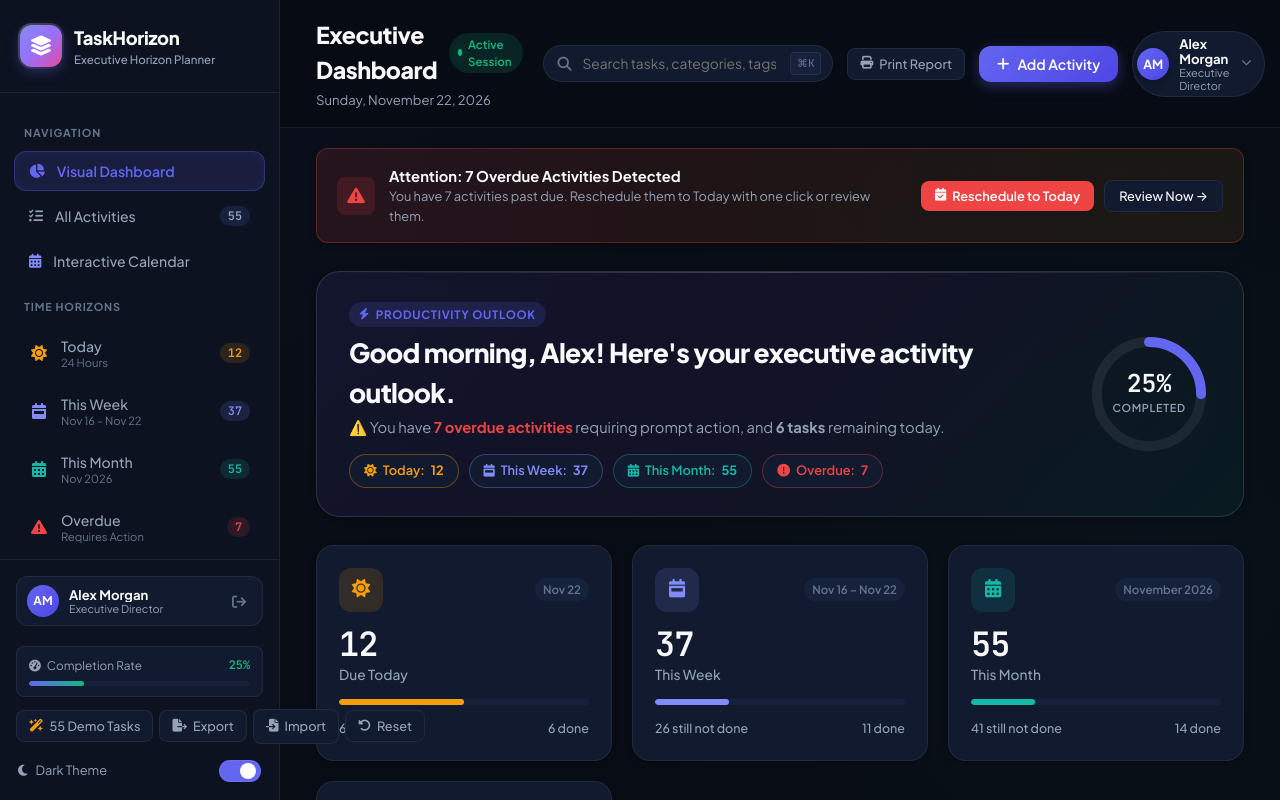
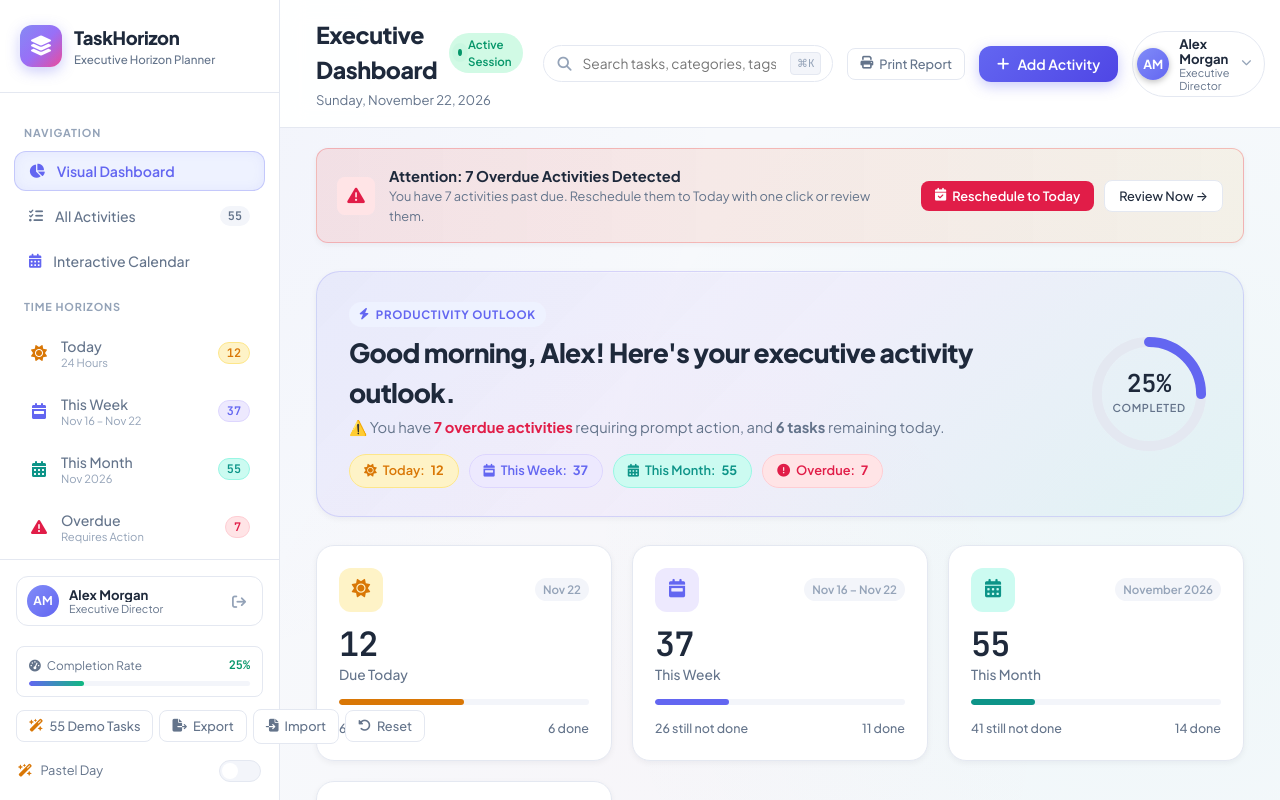
Before and after one commit to dhana2812/ToDoApp, a plain HTML site: page index.html in a window 1280 px wide. Drawn offline with nearby package versions, Linux system fonts and the light colour scheme.

Commit message:
Update application theme to executive pastel color palette with soft porcelain surfaces, pastel time horizons, and pastel dusk mode

```diff
--- a/app.js
+++ b/app.js
@@ -1196,13 +1196,17 @@ function renderCharts(stats) {
       state.charts.status.destroy();
     }
 
+    const statusPastelColors = isDark
+      ? ['#6ee7b7', '#fcd34d', '#fda4af']
+      : ['#34d399', '#fbbf24', '#f87171'];
+
     state.charts.status = new Chart(statusCtx, {
       type: 'doughnut',
       data: {
         labels: ['Completed', 'Still Not Done', 'Overdue'],
         datasets: [{
           data: [stats.completed, stats.stillNotDone, stats.overdue],
-          backgroundColor: ['#10b981', '#f59e0b', '#ef4444'],
+          backgroundColor: statusPastelColors,
           borderWidth: 0,
           hoverOffset: 6
         }]
@@ -1215,9 +1219,9 @@ function renderCharts(stats) {
             display: false
           },
           tooltip: {
-            backgroundColor: isDark ? '#16223b' : '#ffffff',
-            titleColor: isDark ? '#f8fafc' : '#0f172a',
-            bodyColor: isDark ? '#94a3b8' : '#475569',
+            backgroundColor: isDark ? '#1a2236' : '#ffffff',
+            titleColor: isDark ? '#f8fafc' : '#1e293b',
+            bodyColor: isDark ? '#94a3b8' : '#64748b',
             borderColor: isDark ? 'rgba(255,255,255,0.1)' : '#e2e8f0',
             borderWidth: 1,
             padding: 10,
@@ -1237,10 +1241,13 @@ function renderCharts(stats) {
 
     const legendEl = document.getElementById('statusChartLegend');
     if (legendEl) {
+      const dotColors = isDark
+        ? { done: '#6ee7b7', pending: '#fcd34d', overdue: '#fda4af' }
+        : { done: '#34d399', pending: '#fbbf24', overdue: '#f87171' };
       legendEl.innerHTML = `
-        <span class="legend-item"><span class="legend-dot" style="background:#10b981;"></span> Done (${stats.completed})</span>
-        <span class="legend-item"><span class="legend-dot" style="background:#f59e0b;"></span> Pending (${stats.stillNotDone})</span>
-        <span class="legend-item"><span class="legend-dot" style="background:#ef4444;"></span> Overdue (${stats.overdue})</span>
+        <span class="legend-item"><span class="legend-dot" style="background:${dotColors.done};"></span> Done (${stats.completed})</span>
+        <span class="legend-item"><span class="legend-dot" style="background:${dotColors.pending};"></span> Pending (${stats.stillNotDone})</span>
+        <span class="legend-item"><span class="legend-dot" style="background:${dotColors.overdue};"></span> Overdue (${stats.overdue})</span>
       `;
     }
   }
@@ -1251,6 +1258,11 @@ function renderCharts(stats) {
     if (state.charts.horizon) {
       state.charts.horizon.destroy();
     }
+
+    const horizonPendingPastel = isDark
+      ? ['#fcd34d', '#93c5fd', '#5eead4']
+      : ['#fbbf24', '#818cf8', '#2dd4bf'];
+    const horizonDonePastel = isDark ? '#6ee7b7' : '#34d399';
 
     state.charts.horizon = new Chart(horizonCtx, {
       type: 'bar',
@@ -1260,13 +1272,13 @@ function renderCharts(stats) {
           {
             label: 'Still Not Done',
             data: [stats.today.pending, stats.week.pending, stats.month.pending],
-            backgroundColor: ['#f59e0b', '#818cf8', '#14b8a6'],
+            backgroundColor: horizonPendingPastel,
             borderRadius: 6
           },
           {
             label: 'Completed',
             data: [stats.today.done, stats.week.done, stats.month.done],
-            backgroundColor: '#10b981',
+            backgroundColor: horizonDonePastel,
             borderRadius: 6
           }
         ]
@@ -1300,9 +1312,9 @@ function renderCharts(stats) {
             }
           },
           tooltip: {
-            backgroundColor: isDark ? '#16223b' : '#ffffff',
-            titleColor: isDark ? '#f8fafc' : '#0f172a',
-            bodyColor: isDark ? '#94a3b8' : '#475569',
+            backgroundColor: isDark ? '#1a2236' : '#ffffff',
+            titleColor: isDark ? '#f8fafc' : '#1e293b',
+            bodyColor: isDark ? '#94a3b8' : '#64748b',
             borderColor: isDark ? 'rgba(255,255,255,0.1)' : '#e2e8f0',
             borderWidth: 1,
             padding: 10
@@ -1327,7 +1339,9 @@ function renderCharts(stats) {
 
     const labels = Object.keys(catMap);
     const dataValues = Object.values(catMap);
-    const catColors = ['#6366f1', '#ec4899', '#14b8a6', '#f59e0b', '#3b82f6', '#8b5cf6', '#10b981'];
+    const catColors = isDark
+      ? ['#93c5fd', '#f472b6', '#5eead4', '#fcd34d', '#7dd3fc', '#c084fc', '#6ee7b7']
+      : ['#818cf8', '#f472b6', '#2dd4bf', '#fbbf24', '#38bdf8', '#c084fc', '#34d399'];
 
     state.charts.category = new Chart(catCtx, {
       type: 'doughnut',
@@ -1352,9 +1366,9 @@ function renderCharts(stats) {
             }
           },
           tooltip: {
-            backgroundColor: isDark ? '#16223b' : '#ffffff',
-            titleColor: isDark ? '#f8fafc' : '#0f172a',
-            bodyColor: isDark ? '#94a3b8' : '#475569',
+            backgroundColor: isDark ? '#1a2236' : '#ffffff',
+            titleColor: isDark ? '#f8fafc' : '#1e293b',
+            bodyColor: isDark ? '#94a3b8' : '#64748b',
             borderColor: isDark ? 'rgba(255,255,255,0.1)' : '#e2e8f0',
             borderWidth: 1,
             padding: 10
@@ -2417,7 +2431,7 @@ function triggerCelebration() {
 }
 
 function initTheme() {
-  const savedTheme = localStorage.getItem(THEME_KEY) || 'dark';
+  const savedTheme = localStorage.getItem(THEME_KEY) || 'light';
   document.body.setAttribute('data-theme', savedTheme);
   const toggleCheckbox = document.getElementById('themeToggleCheckbox');
   const themeLabelText = document.getElementById('themeLabelText');
@@ -2427,8 +2441,8 @@ function initTheme() {
   }
   if (themeLabelText) {
     themeLabelText.innerHTML = savedTheme === 'dark'
-      ? '<i class="fa-solid fa-moon"></i> Dark Theme'
-      : '<i class="fa-solid fa-sun"></i> Light Theme';
+      ? '<i class="fa-solid fa-moon text-indigo"></i> Pastel Dusk'
+      : '<i class="fa-solid fa-wand-magic-sparkles text-amber"></i> Pastel Day';
   }
 }
 
@@ -2440,8 +2454,8 @@ function toggleTheme(isDark) {
   const themeLabelText = document.getElementById('themeLabelText');
   if (themeLabelText) {
     themeLabelText.innerHTML = isDark
-      ? '<i class="fa-solid fa-moon"></i> Dark Theme'
-      : '<i class="fa-solid fa-sun"></i> Light Theme';
+      ? '<i class="fa-solid fa-moon text-indigo"></i> Pastel Dusk'
+      : '<i class="fa-solid fa-wand-magic-sparkles text-amber"></i> Pastel Day';
   }
 
   const stats = calculateStats();
--- a/index.html
+++ b/index.html
@@ -16,7 +16,7 @@
   <script src="https://cdn.jsdelivr.net/npm/canvas-confetti@1.9.2/dist/confetti.browser.min.js"></script>
   <link rel="stylesheet" href="style.css">
 </head>
-<body data-theme="dark">
+<body data-theme="light">
   <div class="app-layout">
     <!-- Sidebar Navigation -->
     <aside class="sidebar" id="sidebar">
@@ -143,10 +143,10 @@
 
         <div class="theme-toggle-wrapper">
           <span class="theme-label" id="themeLabelText">
-            <i class="fa-solid fa-moon"></i> Dark Theme
+            <i class="fa-solid fa-wand-magic-sparkles text-amber"></i> Pastel Day
           </span>
-          <label class="switch" title="Toggle Light / Dark mode">
-            <input type="checkbox" id="themeToggleCheckbox" checked>
+          <label class="switch" title="Toggle Pastel Day / Pastel Dusk">
+            <input type="checkbox" id="themeToggleCheckbox">
             <span class="slider round"></span>
           </label>
         </div>
--- a/style.css
+++ b/style.css
@@ -4,56 +4,72 @@
    professional executive SaaS dashboard aesthetics.
    ========================================================================== */
 
-:root {
-  /* Color System - Dark Theme (Default Executive Obsidian) */
-  --bg-app: #080c14;
-  --bg-sidebar: #0c1220;
-  --bg-surface: #111a2e;
-  --bg-surface-elevated: #16223b;
-  --bg-surface-hover: #1c2b4a;
-  --bg-input: #0c1220;
-
-  --border-subtle: rgba(255, 255, 255, 0.07);
-  --border-medium: rgba(255, 255, 255, 0.12);
+:root, [data-theme="light"] {
+  /* ==========================================================================
+     Executive Pastel Palette (Default)
+     Soft, calming, desaturated porcelain aesthetics with impeccable contrast
+     ========================================================================== */
+  --bg-app: #f7f9fc;
+  --bg-sidebar: #ffffff;
+  --bg-surface: #ffffff;
+  --bg-surface-elevated: #f3f5fa;
+  --bg-surface-hover: #ecf0f8;
+  --bg-input: #f8fafd;
+
+  --border-subtle: #e4e8f1;
+  --border-medium: #cbd5e1;
   --border-focus: #6366f1;
 
-  --text-main: #f8fafc;
-  --text-muted: #94a3b8;
-  --text-subtle: #64748b;
-
-  /* Brand Accents */
+  --text-main: #1e293b;
+  --text-muted: #64748b;
+  --text-subtle: #94a3b8;
+
+  /* Brand Accents - Soft Iris / Periwinkle */
   --color-primary: #6366f1;
   --color-primary-hover: #4f46e5;
-  --color-primary-light: rgba(99, 102, 241, 0.15);
-  --color-primary-glow: rgba(99, 102, 241, 0.35);
-
-  /* Time-Horizons */
-  --horizon-today: #f59e0b;
-  --horizon-today-soft: rgba(245, 158, 11, 0.14);
-  --horizon-week: #818cf8;
-  --horizon-week-soft: rgba(129, 140, 248, 0.14);
-  --horizon-month: #14b8a6;
-  --horizon-month-soft: rgba(20, 184, 166, 0.14);
-
-  /* Status Colors */
-  --status-pending: #f59e0b;
-  --status-pending-soft: rgba(245, 158, 11, 0.14);
-  --status-completed: #10b981;
-  --status-completed-soft: rgba(16, 185, 129, 0.14);
-  --status-overdue: #ef4444;
-  --status-overdue-soft: rgba(239, 68, 68, 0.14);
+  --color-primary-light: #eef2ff;
+  --color-primary-glow: rgba(99, 102, 241, 0.18);
+
+  /* Time-Horizons - Professional Executive Pastel */
+  --horizon-today: #d97706;          /* Pastel Apricot / Honey */
+  --horizon-today-soft: #fef3c7;     /* Soft Buttercup Tint */
+  --horizon-today-border: #fde68a;
+
+  --horizon-week: #6366f1;           /* Pastel Periwinkle / Iris */
+  --horizon-week-soft: #ede9fe;      /* Soft Lavender Tint */
+  --horizon-week-border: #ddd6fe;
+
+  --horizon-month: #0d9488;          /* Pastel Mint / Sage Seafoam */
+  --horizon-month-soft: #ccfbf1;     /* Soft Mint Tint */
+  --horizon-month-border: #99f6e4;
+
+  /* Status Colors - Soft Pastel Tones */
+  --status-pending: #d97706;
+  --status-pending-soft: #fef3c7;
+  --status-pending-border: #fde68a;
+
+  --status-completed: #059669;       /* Pastel Jade / Matcha */
+  --status-completed-soft: #d1fae5;  /* Soft Matcha Tint */
+  --status-completed-border: #a7f3d0;
+
+  --status-overdue: #e11d48;         /* Pastel Rose / Coral */
+  --status-overdue-soft: #ffe4e6;    /* Soft Petal Blush Tint */
+  --status-overdue-border: #fecdd3;
 
   /* Priorities */
-  --priority-high: #f43f5e;
-  --priority-med: #f59e0b;
-  --priority-low: #38bdf8;
+  --priority-high: #e11d48;
+  --priority-high-soft: #ffe4e6;
+  --priority-med: #d97706;
+  --priority-med-soft: #fef3c7;
+  --priority-low: #0284c7;           /* Pastel Sky */
+  --priority-low-soft: #e0f2fe;
 
   /* Elevation Shadows */
-  --shadow-xs: 0 1px 2px rgba(0, 0, 0, 0.2);
-  --shadow-sm: 0 2px 6px rgba(0, 0, 0, 0.25);
-  --shadow-md: 0 6px 18px rgba(0, 0, 0, 0.32);
-  --shadow-lg: 0 16px 36px rgba(0, 0, 0, 0.45);
-  --shadow-glow: 0 0 20px rgba(99, 102, 241, 0.18);
+  --shadow-xs: 0 1px 2px rgba(15, 23, 42, 0.04);
+  --shadow-sm: 0 2px 6px rgba(15, 23, 42, 0.05);
+  --shadow-md: 0 6px 18px rgba(15, 23, 42, 0.06);
+  --shadow-lg: 0 16px 36px rgba(15, 23, 42, 0.08);
+  --shadow-glow: 0 0 24px rgba(99, 102, 241, 0.12);
 
   /* Radii */
   --radius-sm: 8px;
@@ -68,47 +84,64 @@
   --transition-slow: 0.4s cubic-bezier(0.16, 1, 0.3, 1);
 }
 
-/* Light Theme Variables (Clean Executive Quartz) */
-[data-theme="light"] {
-  --bg-app: #f6f8fc;
-  --bg-sidebar: #ffffff;
-  --bg-surface: #ffffff;
-  --bg-surface-elevated: #f8fafc;
-  --bg-surface-hover: #f1f5f9;
-  --bg-input: #f1f5f9;
-
-  --border-subtle: #e2e8f0;
-  --border-medium: #cbd5e1;
-  --border-focus: #4f46e5;
-
-  --text-main: #0f172a;
-  --text-muted: #475569;
-  --text-subtle: #94a3b8;
-
-  --color-primary: #4f46e5;
-  --color-primary-hover: #4338ca;
-  --color-primary-light: rgba(79, 70, 229, 0.08);
-  --color-primary-glow: rgba(79, 70, 229, 0.2);
-
-  --horizon-today: #d97706;
-  --horizon-today-soft: #fef3c7;
-  --horizon-week: #4f46e5;
-  --horizon-week-soft: #e0e7ff;
-  --horizon-month: #0d9488;
-  --horizon-month-soft: #ccfbf1;
-
-  --status-pending: #b45309;
-  --status-pending-soft: #fef3c7;
-  --status-completed: #059669;
-  --status-completed-soft: #d1fae5;
-  --status-overdue: #dc2626;
-  --status-overdue-soft: #fee2e2;
-
-  --shadow-xs: 0 1px 2px rgba(15, 23, 42, 0.03);
-  --shadow-sm: 0 1px 4px rgba(15, 23, 42, 0.05);
-  --shadow-md: 0 6px 16px rgba(15, 23, 42, 0.06);
-  --shadow-lg: 0 16px 32px rgba(15, 23, 42, 0.08);
-  --shadow-glow: 0 0 20px rgba(79, 70, 229, 0.1);
+/* Dark Theme Variables (Pastel Dusk / Velvet Slate) */
+[data-theme="dark"] {
+  --bg-app: #0f141f;
+  --bg-sidebar: #131926;
+  --bg-surface: #182030;
+  --bg-surface-elevated: #1e273b;
+  --bg-surface-hover: #26314a;
+  --bg-input: #131926;
+
+  --border-subtle: rgba(255, 255, 255, 0.08);
+  --border-medium: rgba(255, 255, 255, 0.14);
+  --border-focus: #818cf8;
+
+  --text-main: #f1f5f9;
+  --text-muted: #94a3b8;
+  --text-subtle: #64748b;
+
+  --color-primary: #818cf8;
+  --color-primary-hover: #6366f1;
+  --color-primary-light: rgba(129, 140, 248, 0.16);
+  --color-primary-glow: rgba(129, 140, 248, 0.32);
+
+  --horizon-today: #fbbf24;
+  --horizon-today-soft: rgba(251, 191, 36, 0.15);
+  --horizon-today-border: rgba(251, 191, 36, 0.3);
+
+  --horizon-week: #93c5fd;
+  --horizon-week-soft: rgba(147, 197, 253, 0.15);
+  --horizon-week-border: rgba(147, 197, 253, 0.3);
+
+  --horizon-month: #5eead4;
+  --horizon-month-soft: rgba(94, 234, 212, 0.15);
+  --horizon-month-border: rgba(94, 234, 212, 0.3);
+
+  --status-pending: #fbbf24;
+  --status-pending-soft: rgba(251, 191, 36, 0.15);
+  --status-pending-border: rgba(251, 191, 36, 0.3);
+
+  --status-completed: #6ee7b7;
+  --status-completed-soft: rgba(110, 231, 183, 0.15);
+  --status-completed-border: rgba(110, 231, 183, 0.3);
+
+  --status-overdue: #fda4af;
+  --status-overdue-soft: rgba(253, 164, 175, 0.15);
+  --status-overdue-border: rgba(253, 164, 175, 0.3);
+
+  --priority-high: #fda4af;
+  --priority-high-soft: rgba(253, 164, 175, 0.15);
+  --priority-med: #fbbf24;
+  --priority-med-soft: rgba(251, 191, 36, 0.15);
+  --priority-low: #7dd3fc;
+  --priority-low-soft: rgba(125, 211, 252, 0.15);
+
+  --shadow-xs: 0 1px 2px rgba(0, 0, 0, 0.25);
+  --shadow-sm: 0 2px 6px rgba(0, 0, 0, 0.3);
+  --shadow-md: 0 6px 18px rgba(0, 0, 0, 0.35);
+  --shadow-lg: 0 16px 36px rgba(0, 0, 0, 0.45);
+  --shadow-glow: 0 0 20px rgba(129, 140, 248, 0.2);
 }
 
 /* ==========================================================================
@@ -131,8 +164,9 @@ body {
   overflow-x: hidden;
   transition: background-color var(--transition-normal), color var(--transition-normal);
   background-image:
-    radial-gradient(circle at 10% 10%, rgba(99, 102, 241, 0.04) 0%, transparent 40%),
-    radial-gradient(circle at 90% 70%, rgba(20, 184, 166, 0.03) 0%, transparent 45%);
+    radial-gradient(circle at 10% 10%, rgba(99, 102, 241, 0.04) 0%, transparent 45%),
+    radial-gradient(circle at 90% 70%, rgba(20, 184, 166, 0.04) 0%, transparent 45%),
+    radial-gradient(circle at 50% 90%, rgba(244, 63, 94, 0.02) 0%, transparent 45%);
 }
 
 button, input, select, textarea {
@@ -145,6 +179,9 @@ button, input, select, textarea {
 .text-indigo { color: var(--horizon-week) !important; }
 .text-teal { color: var(--horizon-month) !important; }
 .text-rose { color: var(--status-overdue) !important; }
+.text-emerald { color: var(--status-completed) !important; }
+.text-sky { color: var(--priority-low) !important; }
+.text-purple { color: #8b5cf6 !important; }
 
 /* ==========================================================================
    App Layout
@@ -306,10 +343,10 @@ button, input, select, textarea {
   color: #ffffff;
 }
 
-.badge-amber { color: var(--horizon-today); background: var(--horizon-today-soft); }
-.badge-indigo { color: var(--horizon-week); background: var(--horizon-week-soft); }
-.badge-teal { color: var(--horizon-month); background: var(--horizon-month-soft); }
-.badge-rose { color: var(--status-overdue); background: var(--status-overdue-soft); }
+.badge-amber { color: var(--horizon-today); background: var(--horizon-today-soft); border: 1px solid var(--horizon-today-border); }
+.badge-indigo { color: var(--horizon-week); background: var(--horizon-week-soft); border: 1px solid var(--horizon-week-border); }
+.badge-teal { color: var(--horizon-month); background: var(--horizon-month-soft); border: 1px solid var(--horizon-month-border); }
+.badge-rose { color: var(--status-overdue); background: var(--status-overdue-soft); border: 1px solid var(--status-overdue-border); }
 
 .category-filters {
   display: flex;
@@ -522,15 +559,15 @@ input:checked + .slider:before {
   justify-content: space-between;
   gap: 20px;
   border-bottom: 1px solid var(--border-subtle);
-  background: rgba(8, 12, 20, 0.85);
+  background: rgba(255, 255, 255, 0.92);
   position: sticky;
   top: 0;
   z-index: 50;
   backdrop-filter: blur(12px);
 }
 
-[data-theme="light"] .top-navbar {
-  background: rgba(246, 248, 252, 0.9);
+[data-theme="dark"] .top-navbar {
+  background: rgba(19, 25, 38, 0.92);
 }
 
 .top-nav-left {
@@ -778,8 +815,8 @@ input:checked + .slider:before {
 
 /* Hero Horizon Card */
 .dashboard-hero-card {
-  background: linear-gradient(135deg, rgba(99, 102, 241, 0.1), rgba(139, 92, 246, 0.08), rgba(20, 184, 166, 0.06));
-  border: 1px solid var(--border-medium);
+  background: linear-gradient(135deg, rgba(99, 102, 241, 0.08), rgba(168, 85, 247, 0.06), rgba(20, 184, 166, 0.06));
+  border: 1px solid rgba(99, 102, 241, 0.2);
   border-radius: var(--radius-xl);
   padding: 28px 32px;
   display: flex;
@@ -789,6 +826,11 @@ input:checked + .slider:before {
   box-shadow: var(--shadow-sm);
   position: relative;
   overflow: hidden;
+}
+
+[data-theme="dark"] .dashboard-hero-card {
+  background: linear-gradient(135deg, rgba(129, 140, 248, 0.12), rgba(192, 132, 252, 0.08), rgba(94, 234, 212, 0.06));
+  border-color: rgba(129, 140, 248, 0.22);
 }
 
 .dashboard-hero-card::before {
@@ -798,7 +840,7 @@ input:checked + .slider:before {
   left: 0;
   right: 0;
   height: 1px;
-  background: linear-gradient(90deg, transparent, rgba(255,255,255,0.2), transparent);
+  background: linear-gradient(90deg, transparent, rgba(255,255,255,0.4), transparent);
 }
 
 .hero-left {
@@ -861,10 +903,10 @@ input:checked + .slider:before {
   box-shadow: var(--shadow-xs);
 }
 
-.today-pill { border-color: rgba(245, 158, 11, 0.35); color: var(--horizon-today); }
-.week-pill { border-color: rgba(129, 140, 248, 0.35); color: var(--horizon-week); }
-.month-pill { border-color: rgba(20, 184, 166, 0.35); color: var(--horizon-month); }
-.overdue-pill { border-color: rgba(239, 68, 68, 0.35); color: var(--status-overdue); }
+.today-pill { border: 1px solid var(--horizon-today-border); color: var(--horizon-today); background: var(--horizon-today-soft); }
+.week-pill { border: 1px solid var(--horizon-week-border); color: var(--horizon-week); background: var(--horizon-week-soft); }
+.month-pill { border: 1px solid var(--horizon-month-border); color: var(--horizon-month); background: var(--horizon-month-soft); }
+.overdue-pill { border: 1px solid var(--status-overdue-border); color: var(--status-overdue); background: var(--status-overdue-soft); }
 
 /* Radial Completion Ring */
 .hero-progress-ring {
@@ -1461,9 +1503,9 @@ input:checked + .slider:before {
   border: 1px solid var(--border-subtle);
 }
 
-.badge-scope.scope-today { background: var(--horizon-today-soft); color: var(--horizon-today); border-color: rgba(245, 158, 11, 0.3); }
-.badge-scope.scope-week { background: var(--horizon-week-soft); color: var(--horizon-week); border-color: rgba(129, 140, 248, 0.3); }
-.badge-scope.scope-month { background: var(--horizon-month-soft); color: var(--horizon-month); border-color: rgba(20, 184, 166, 0.3); }
+.badge-scope.scope-today { background: var(--horizon-today-soft); color: var(--horizon-today); border: 1px solid var(--horizon-today-border); }
+.badge-scope.scope-week { background: var(--horizon-week-soft); color: var(--horizon-week); border: 1px solid var(--horizon-week-border); }
+.badge-scope.scope-month { background: var(--horizon-month-soft); color: var(--horizon-month); border: 1px solid var(--horizon-month-border); }
 
 .badge-status {
   padding: 3px 9px;
@@ -1472,16 +1514,19 @@ input:checked + .slider:before {
 .status-badge-pending {
   background: var(--status-pending-soft);
   color: var(--status-pending);
+  border: 1px solid var(--status-pending-border);
 }
 
 .status-badge-completed {
   background: var(--status-completed-soft);
   color: var(--status-completed);
+  border: 1px solid var(--status-completed-border);
 }
 
 .status-badge-overdue {
   background: var(--status-overdue-soft);
   color: var(--status-overdue);
+  border: 1px solid var(--status-overdue-border);
   animation: pulseOverdue 2s infinite ease-in-out;
 }
 
@@ -1492,17 +1537,20 @@ input:checked + .slider:before {
 
 .badge-priority-high {
   color: var(--priority-high);
-  background: rgba(244, 63, 94, 0.12);
+  background: var(--priority-high-soft);
+  border: 1px solid var(--status-overdue-border);
 }
 
 .badge-priority-medium {
   color: var(--priority-med);
-  background: rgba(245, 158, 11, 0.12);
+  background: var(--priority-med-soft);
+  border: 1px solid var(--status-pending-border);
 }
 
 .badge-priority-low {
   color: var(--priority-low);
-  background: rgba(56, 189, 248, 0.12);
+  background: var(--priority-low-soft);
+  border: 1px solid rgba(2, 132, 199, 0.2);
 }
 
 .task-card-footer {
@@ -2202,10 +2250,12 @@ input:checked + .slider:before {
   flex-shrink: 0;
 }
 
-.bg-indigo { background: linear-gradient(135deg, #6366f1, #4f46e5); }
-.bg-teal { background: linear-gradient(135deg, #14b8a6, #0d9488); }
-.bg-amber { background: linear-gradient(135deg, #f59e0b, #d97706); }
-.bg-gray { background: #64748b; }
+.bg-indigo { background: linear-gradient(135deg, #818cf8, #6366f1); }
+.bg-teal { background: linear-gradient(135deg, #2dd4bf, #0d9488); }
+.bg-amber { background: linear-gradient(135deg, #fbbf24, #d97706); }
+.bg-rose { background: linear-gradient(135deg, #f472b6, #e11d48); }
+.bg-purple { background: linear-gradient(135deg, #c084fc, #7c3aed); }
+.bg-gray { background: linear-gradient(135deg, #94a3b8, #64748b); }
 
 .user-meta-preview {
   display: flex;
```
Also changed, not shown: 1 other file.
